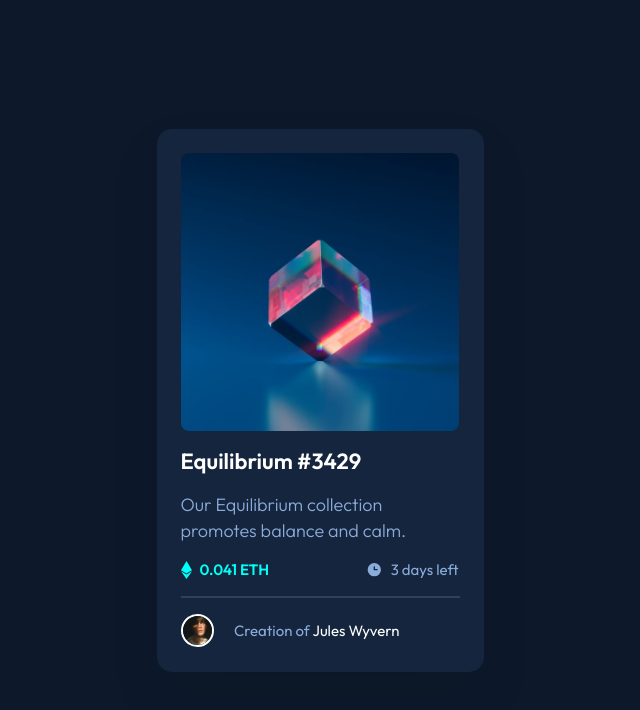
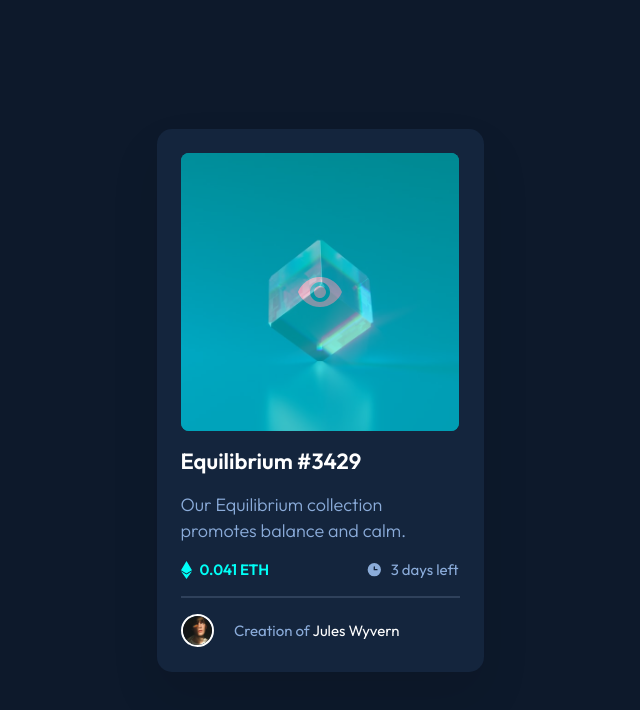
Before and after one commit to Rabbituz/NFT-preview-card-component, a plain HTML site: page index.html in a window 1280 px wide. In both pictures the pointer is over the element 639 px from the left and 291 px from the top of the page. Shown: the whole page, without its empty margins (320-960 px from the left). Drawn offline with Linux system fonts and the light colour scheme.

Commit message:
Update styles.css

```diff
--- a/styles.css
+++ b/styles.css
@@ -41,12 +41,20 @@ body .card-container {
 body .card-container picture {
     width: 278px;
     height: 278px;
-    position: relative;
+    border-radius: 8px;
 }
 body .card-container picture img {
     max-width: 100%;
     border-radius: 8px;
-    position: relative;
+}
+body .card-container picture:hover {
+    background-color: var(--Cyan);
+    background-image: url(./assets/icon-view.svg);
+    background-repeat: no-repeat;
+    background-position: center;
+}
+body .card-container picture img:hover {
+    opacity: 50%;
 }
 body .card-container h1 {
     font-size: calc(22rem / 16);
@@ -121,11 +129,6 @@ body .card-container .creator p span {
     font-weight: 400;
     font-style: normal;
 }
-body .card-container picture:active {
-    z-index: 1;
-    background-color: var(--Cyan);
-    background-image: url(./assets/icon-view.svg);
-}
 body .card-container h1:hover {
     color: var(--Cyan);
 }
```
